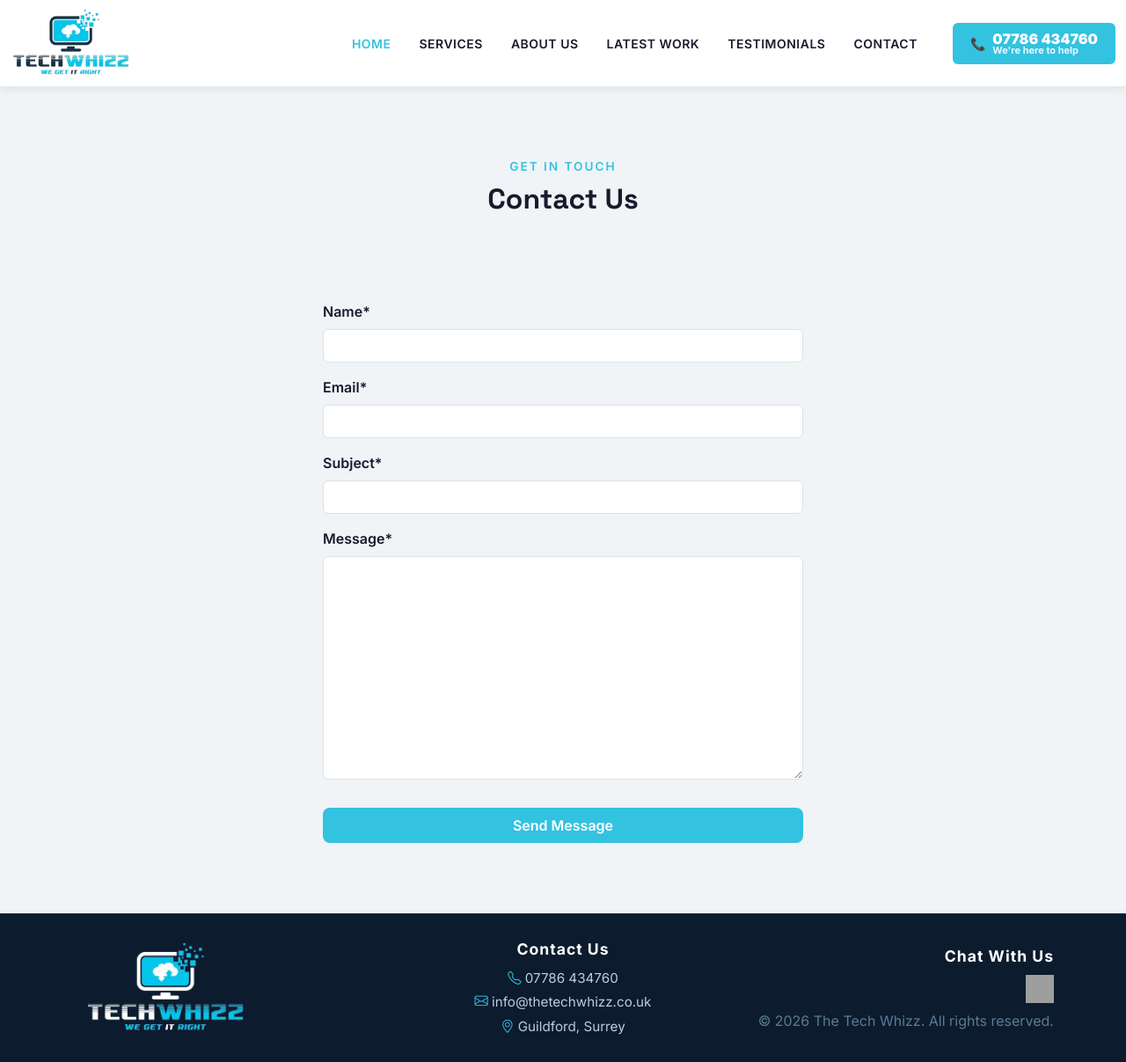
After one commit to jolantadjatlova/thetechwhizz, a Django app: template pages/templates/pages/contact_page.html in a window 1280 px wide. The commit adds this page. Shown: the whole page at 88% size. Run offline with Django 5.2, Linux system fonts and the light colour scheme; the template is opened without the code that fills it: values that come from a table or form of the project are taken from there, others are empty; parts of the project's set-up code (start-up, migrations or seed data) failed here and were passed over; some libraries are stand-ins or nearby versions; grey boxes are pictures that could not be loaded.

Commit message:
Add Contact page with crispy-forms contact form

```diff
--- /dev/null
+++ b/pages/forms.py
@@ -0,0 +1,8 @@
+from django import forms
+
+
+class ContactForm(forms.Form):
+    name = forms.CharField(max_length=100)
+    email = forms.EmailField()
+    subject = forms.CharField(max_length=150)
+    message = forms.CharField(widget=forms.Textarea)
--- /dev/null
+++ b/pages/templates/pages/contact_page.html
@@ -0,0 +1,44 @@
+{% extends "base.html" %}
+{% load static wagtailcore_tags crispy_forms_tags %}
+
+{% block title %}Contact Us — The Tech Whizz{% endblock %}
+
+{% block content %}
+<section class="section section-light">
+    <div class="container">
+        <div class="text-center mb-5">
+            <p class="section-label">Get In Touch</p>
+            <h2 class="section-title">Contact Us</h2>
+        </div>
+
+        <div class="row justify-content-center mb-5">
+            <div class="col-lg-8 text-center" style="color: #444; line-height: 1.8;">
+                {{ page.body|richtext }}
+            </div>
+        </div>
+
+        {% if messages %}
+        <div class="row justify-content-center mb-4">
+            <div class="col-lg-6">
+                {% for message in messages %}
+                <div class="alert alert-success text-center">{{ message }}</div>
+                {% endfor %}
+            </div>
+        </div>
+        {% endif %}
+
+        <div class="row justify-content-center">
+            <div class="col-lg-6">
+                <div class="contact-form">
+                    <form method="post">
+                        {% csrf_token %}
+                        {{ form|crispy }}
+                        <button type="submit" class="btn btn-whatsapp w-100 mt-3">Send Message</button>
+                    </form>
+                </div>
+            </div>
+        </div>
+
+    </div>
+</section>
+{% endblock content %}
--- a/static/css/main.css
+++ b/static/css/main.css
@@ -300,6 +300,12 @@ h1, h2, h3 {
     color: #555;
 }
 
+/* ===== CONTACT FORM ===== */
+.contact-form label {
+    color: #1a1a2e;
+    font-weight: 600;
+}
+
 /* ===== FOOTER ===== */
 .site-footer {
     background-color: var(--navy);
--- a/thetechwhizz/settings/base.py
+++ b/thetechwhizz/settings/base.py
@@ -42,6 +42,8 @@ INSTALLED_APPS = [
     "modelcluster",
     "taggit",
     "django_filters",
+    "crispy_forms",
+    "crispy_bootstrap5",
     "django.contrib.admin",
     "django.contrib.auth",
     "django.contrib.contenttypes",
@@ -184,3 +186,7 @@ WAGTAILDOCS_EXTENSIONS = ['csv', 'docx', 'key', 'odt', 'pdf', 'pptx', 'rtf', 'tx
 
 # Maximum upload size for documents in bytes.
 WAGTAILDOCS_MAX_UPLOAD_SIZE = 10 * 1024 * 1024  # 10MB
+
+# Crispy Forms
+CRISPY_ALLOWED_TEMPLATE_PACKS = 'bootstrap5'
+CRISPY_TEMPLATE_PACK = 'bootstrap5'
```
Also changed, not shown: pages/models.py (+18 -0 lines).
